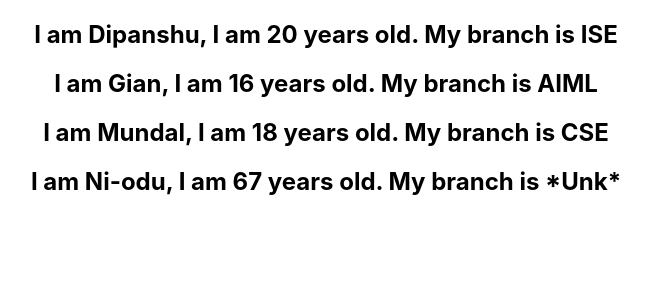
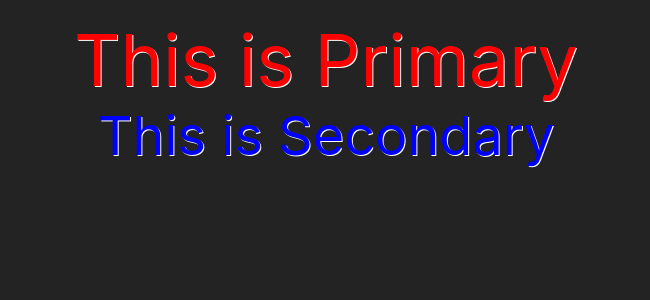
Before and after one commit to DipanshuShaw/React-Learning, a React (Create React App) app: page / in a window 1280 px wide. Shown: the top 300 px of the page, without its empty margins (314-964 px from the left). Built offline with nearby package versions, Linux system fonts and the light colour scheme.

Commit message:
CSS in react and modules done

```diff
--- a/src/App.js
+++ b/src/App.js
@@ -9,6 +9,7 @@ import ConditionalGreet from './components/ConditionalGreet';
 import NameList from './components/ListRendering/nameList';
 import Parent from './components/parentChild/Parent';
 // import LoggedCheck from './components/LoggedCheck';
+import Styling from './components/styling';
 
 function App() {
   Box.defaultProps = {
@@ -45,7 +46,9 @@ function App() {
 
 {/* <ConditionalGreet /> */}
 
-<NameList />
+{/* <NameList /> */}
+
+<Styling />
 
       {/* <Greet name="Dipanshu">
         <div>
--- /dev/null
+++ b/src/components/styling.js
@@ -0,0 +1,24 @@
+import React from 'react'
+import styles from '../myStyles.module.css'
+const primary = {
+    fontSize : '72px',
+    color : 'red',
+    textShadow: '1px 1px white'
+
+}
+function styling() {
+
+
+  return (
+    <div>
+      <div style={primary}>
+        This is Primary
+      </div>
+      <div className = {styles.secondary}>
+        This is Secondary
+      </div>
+    </div>
+  )
+}
+
+export default styling
--- a/src/index.css
+++ b/src/index.css
@@ -1,7 +1,7 @@
 body {
   margin: 0;
-  /* background-color: rgb(35, 35, 35);
-  color: aliceblue; */
+  background-color: rgb(35, 35, 35);
+  color: aliceblue;
   font-family: -apple-system, BlinkMacSystemFont, 'Segoe UI', 'Roboto', 'Oxygen',
     'Ubuntu', 'Cantarell', 'Fira Sans', 'Droid Sans', 'Helvetica Neue',
     sans-serif;
--- /dev/null
+++ b/src/myStyles.module.css
@@ -0,0 +1,5 @@
+.secondary{
+    color :blue;
+    font-size: 54px;
+    text-shadow: 1px 1px rgb(255, 255, 255);
+}
```
